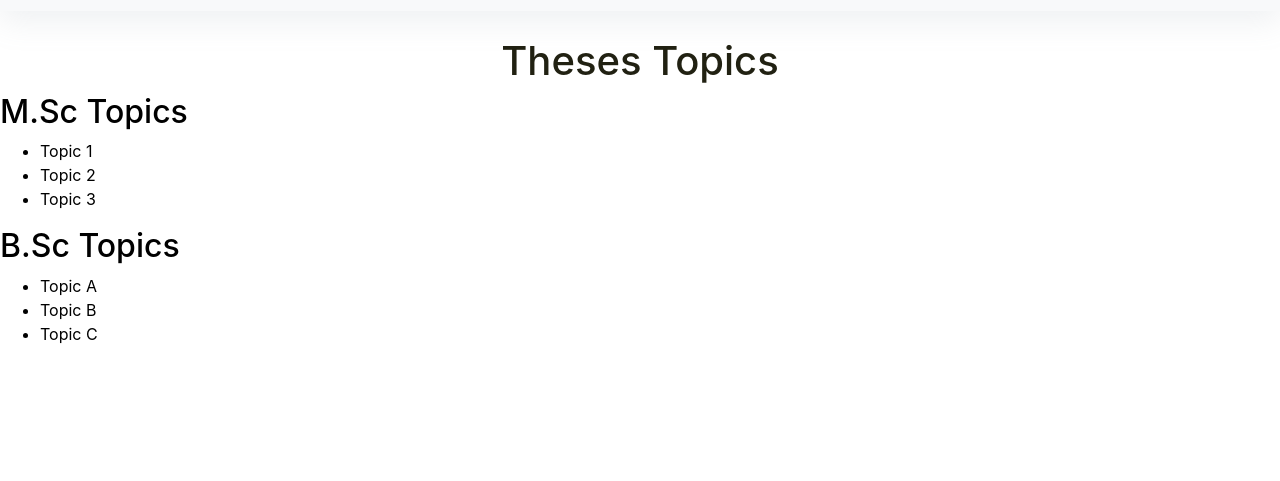
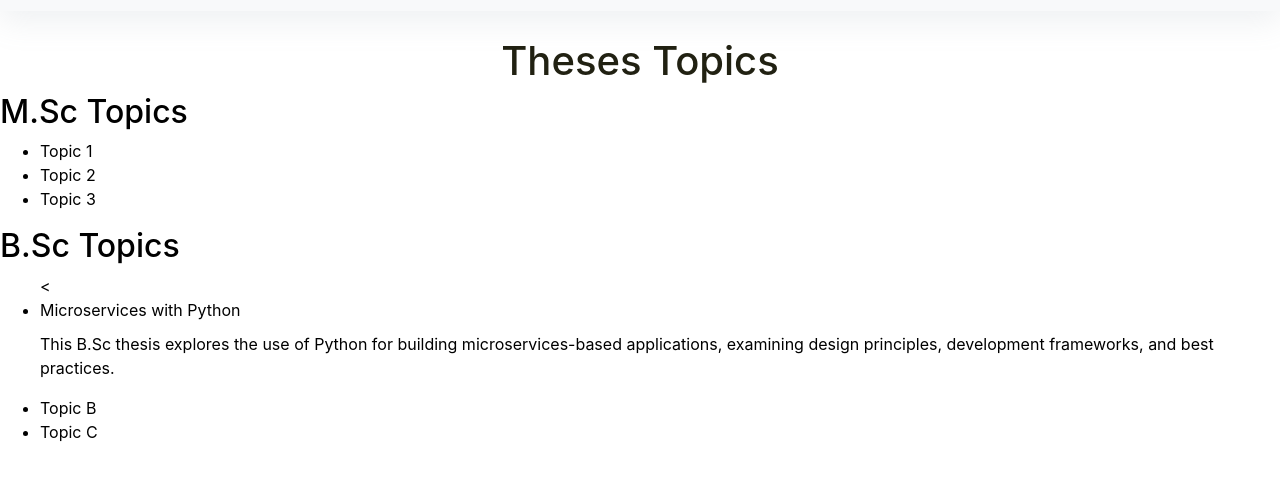
Before and after one commit to frdayvz85/hu-python, a plain HTML site: page thesis.html in a window 1280 px wide. Shown: the part 83-564 px from the top of the page. Drawn offline with nearby package versions, Linux system fonts and the light colour scheme.

Commit message:
Bsc-1 Added

```diff
--- a/thesis.html
+++ b/thesis.html
@@ -99,7 +99,8 @@
 
 	<h2>B.Sc Topics</h2>
 	<ul>
-		<li>Topic A</li>
+		<<li>Microservices with Python</li>
+                        <p>This B.Sc thesis explores the use of Python for building microservices-based applications, examining design principles, development frameworks, and best practices. </p>
 		<li>Topic B</li>
 		<li>Topic C</li>
 	</ul>
```
